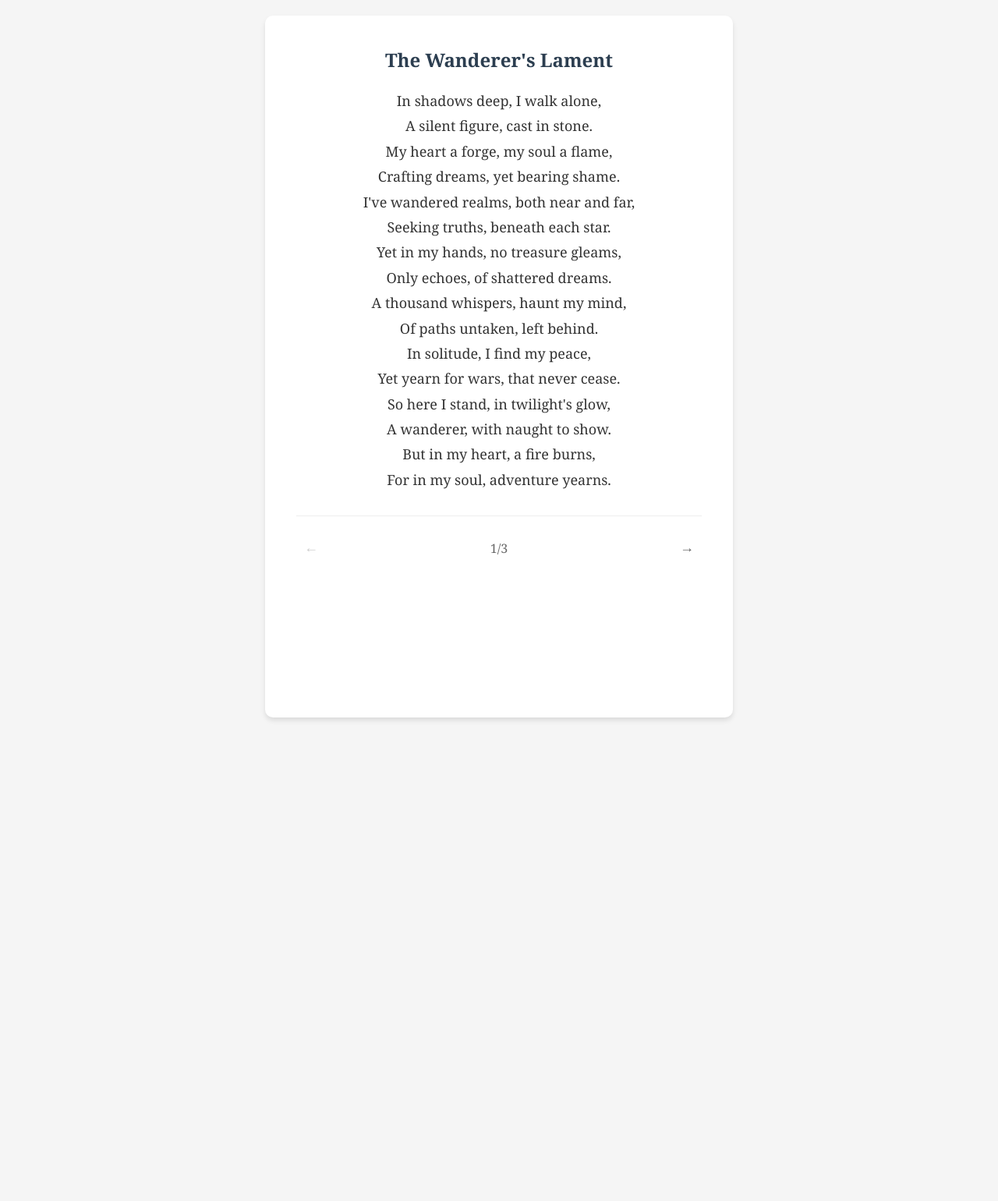
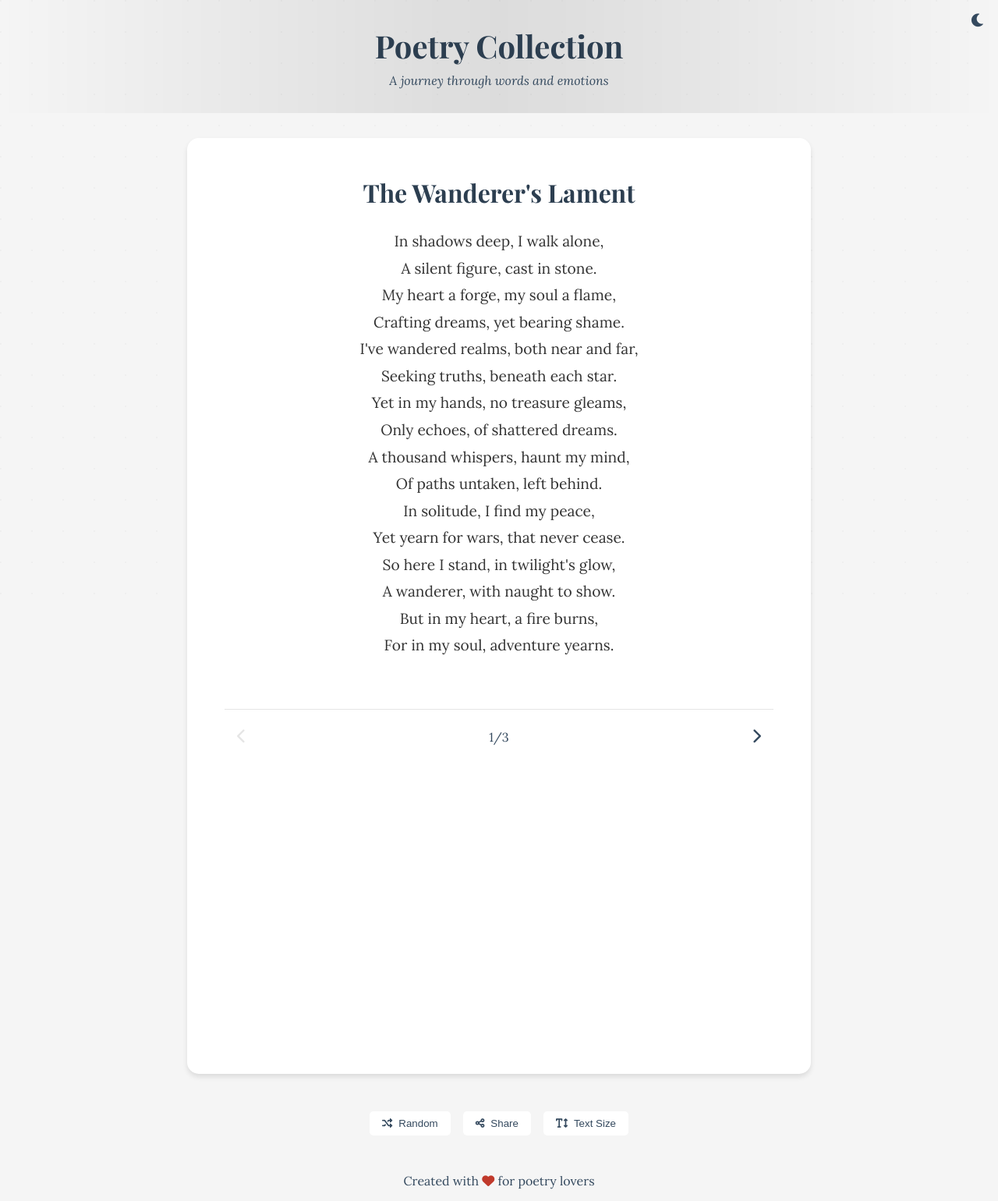
Before and after one commit to Kiyoraka/Poem-Library, a plain HTML site: page index.html in a window 1280 px wide. Shown: the whole page at 78% size. Before the commit the page ends 940 px from the top, so only its background shows below. Drawn offline with nearby package versions, Linux system fonts and the light colour scheme; a web font is replaced by a local one.

Commit message:
Final Update

```diff
--- a/asset/css/styles.css
+++ b/asset/css/styles.css
@@ -1,3 +1,24 @@
+:root {
+    --primary-color: #2c3e50;
+    --secondary-color: #34495e;
+    --accent-color: #c0392b;
+    --background-color: #f5f5f5;
+    --text-color: #333;
+    --card-background: #ffffff;
+    --shadow-color: rgba(0, 0, 0, 0.1);
+}
+
+/* Dark theme variables */
+[data-theme="dark"] {
+    --primary-color: #ecf0f1;
+    --secondary-color: #bdc3c7;
+    --accent-color: #e74c3c;
+    --background-color: #2c3e50;
+    --text-color: #ecf0f1;
+    --card-background: #34495e;
+    --shadow-color: rgba(0, 0, 0, 0.3);
+}
+
 * {
     margin: 0;
     padding: 0;
@@ -5,31 +26,69 @@
 }
 
 body {
-    font-family: 'Georgia', serif;
-    background-color: #f5f5f5;
-    color: #333;
+    font-family: 'Lora', serif;
+    background-color: var(--background-color);
+    color: var(--text-color);
+    min-height: 100vh;
     display: flex;
-    justify-content: center;
-    align-items: center;
-    min-height: 100vh;
-    padding: 20px;
+    flex-direction: column;
+    transition: background-color 0.3s ease;
 }
 
-.container {
-    max-width: 600px;
+.background-pattern {
+    position: fixed;
+    top: 0;
+    left: 0;
     width: 100%;
-    background: white;
-    padding: 40px;
-    border-radius: 10px;
-    box-shadow: 0 4px 6px rgba(0, 0, 0, 0.1);
+    height: 100%;
+    opacity: 0.03;
+    z-index: -1;
+    background-image: radial-gradient(circle at 1px 1px, var(--text-color) 1px, transparent 0);
+    background-size: 40px 40px;
+}
+
+header {
+    text-align: center;
+    padding: 2rem 0;
+    background: linear-gradient(to right, transparent, var(--shadow-color), transparent);
+}
+
+.site-title {
+    font-family: 'Playfair Display', serif;
+    font-size: 2.5rem;
+    color: var(--primary-color);
+    margin-bottom: 0.5rem;
+}
+
+.site-subtitle {
+    font-style: italic;
+    color: var(--secondary-color);
+}
+
+main {
+    flex: 1;
+    display: flex;
+    flex-direction: column;
+    align-items: center;
+    padding: 2rem;
+}
+
+.poem-frame {
+    max-width: 800px;
+    width: 100%;
+    background: var(--card-background);
+    padding: 3rem;
+    border-radius: 15px;
+    box-shadow: 0 4px 6px var(--shadow-color);
     position: relative;
+    margin-bottom: 2rem;
     aspect-ratio: 2/3;
     display: flex;
     flex-direction: column;
 }
 
 .poem-container {
-    flex-grow: 1;
+    flex: 1;
     display: flex;
     flex-direction: column;
     justify-content: center;
@@ -42,62 +101,154 @@ body {
 }
 
 .poem-title {
-    font-size: 24px;
-    margin-bottom: 20px;
+    font-family: 'Playfair Display', serif;
+    font-size: 2rem;
+    margin-bottom: 1.5rem;
     text-align: center;
-    color: #2c3e50;
+    color: var(--primary-color);
 }
 
 .poem-content {
-    font-size: 18px;
+    font-size: 1.2rem;
     line-height: 1.8;
     text-align: center;
     white-space: pre-line;
+    color: var(--text-color);
+}
+
+.poem-info {
+    margin-top: 2rem;
+    text-align: center;
+    font-style: italic;
+    color: var(--secondary-color);
 }
 
 .navigation {
     display: flex;
     justify-content: space-between;
     align-items: center;
-    margin-top: 30px;
-    padding-top: 20px;
-    border-top: 1px solid #eee;
+    margin-top: 2rem;
+    padding-top: 1rem;
+    border-top: 1px solid var(--shadow-color);
 }
 
 .nav-button {
     background: none;
     border: none;
-    font-size: 18px;
-    color: #666;
+    font-size: 1.2rem;
+    color: var(--secondary-color);
     cursor: pointer;
-    padding: 10px;
-    transition: color 0.3s ease;
+    padding: 0.5rem 1rem;
+    border-radius: 5px;
+    transition: all 0.3s ease;
 }
 
-.nav-button:hover {
-    color: #2c3e50;
+.nav-button:hover:not(:disabled) {
+    color: var(--primary-color);
+    background-color: var(--shadow-color);
 }
 
 .nav-button:disabled {
-    color: #ccc;
+    color: var(--shadow-color);
     cursor: not-allowed;
 }
 
 .page-indicator {
-    font-size: 16px;
-    color: #666;
+    font-size: 1rem;
+    color: var(--secondary-color);
 }
 
-/* Loading state */
-.loading {
-    text-align: center;
-    padding: 20px;
-    color: #666;
+.controls-panel {
+    display: flex;
+    gap: 1rem;
+    margin-top: 1rem;
 }
 
-/* Error state */
+.control-btn {
+    background: var(--card-background);
+    border: none;
+    padding: 0.5rem 1rem;
+    border-radius: 5px;
+    cursor: pointer;
+    color: var(--secondary-color);
+    display: flex;
+    align-items: center;
+    gap: 0.5rem;
+    transition: all 0.3s ease;
+}
+
+.control-btn:hover {
+    background: var(--primary-color);
+    color: var(--card-background);
+}
+
+.theme-toggle {
+    position: absolute;
+    top: 1rem;
+    right: 1rem;
+    background: none;
+    border: none;
+    color: var(--secondary-color);
+    cursor: pointer;
+    font-size: 1.2rem;
+    transition: color 0.3s ease;
+}
+
+.theme-toggle:hover {
+    color: var(--primary-color);
+}
+
+footer {
+    text-align: center;
+    padding: 1rem;
+    color: var(--secondary-color);
+}
+
+footer .fa-heart {
+    color: var(--accent-color);
+}
+
+/* Loading and error states */
+.loading, .error {
+    text-align: center;
+    padding: 2rem;
+}
+
+.loading {
+    color: var(--secondary-color);
+}
+
 .error {
-    text-align: center;
-    padding: 20px;
-    color: #e74c3c;
+    color: var(--accent-color);
 }
+
+/* Responsive design */
+@media (max-width: 768px) {
+    .poem-frame {
+        padding: 2rem;
+        margin: 1rem;
+    }
+
+    .poem-title {
+        font-size: 1.5rem;
+    }
+
+    .poem-content {
+        font-size: 1rem;
+    }
+
+    .controls-panel {
+        flex-wrap: wrap;
+        justify-content: center;
+    }
+}
+
+/* Animations */
+@keyframes fadeIn {
+    from { opacity: 0; }
+    to { opacity: 1; }
+}
+
+.poem-container.active {
+    animation: fadeIn 0.5s ease forwards;
+}
--- a/index.html
+++ b/index.html
@@ -3,20 +3,70 @@
 <head>
     <meta charset="UTF-8">
     <meta name="viewport" content="width=device-width, initial-scale=1.0">
-    <title>Poetry Slider</title>
+    <title>Poetry Collection</title>
     <link rel="stylesheet" href="asset/css/styles.css">
+    <!-- Add Google Fonts -->
+    <link href="https://fonts.googleapis.com/css2?family=Playfair+Display:ital,wght@0,400;0,700;1,400&family=Lora:ital@0;1&display=swap" rel="stylesheet">
+    <!-- Add Font Awesome for icons -->
+    <link rel="stylesheet" href="https://cdnjs.cloudflare.com/ajax/libs/font-awesome/6.0.0/css/all.min.css">
 </head>
 <body>
-    <div class="container">
-        <div id="poemSlider"></div>
-        <div class="navigation">
-            <button class="nav-button" id="prevBtn">←</button>
-            <div class="page-indicator">
-                <span id="currentPage">1</span>/<span id="totalPages">1</span>
+    <div class="background-pattern"></div>
+    <header>
+        <h1 class="site-title">Poetry Collection</h1>
+        <p class="site-subtitle">A journey through words and emotions</p>
+    </header>
+
+    <main class="container">
+        <!-- Theme toggle button -->
+        <button id="themeToggle" class="theme-toggle">
+            <i class="fas fa-moon"></i>
+        </button>
+
+        <div class="poem-frame">
+            <div id="poemSlider"></div>
+
+            <!-- Info panel -->
+            <div class="poem-info">
+                <div class="reading-time"></div>
+                <div class="poem-metadata"></div>
             </div>
-            <button class="nav-button" id="nextBtn">→</button>
+
+            <!-- Navigation -->
+            <div class="navigation">
+                <button class="nav-button" id="prevBtn">
+                    <i class="fas fa-chevron-left"></i>
+                </button>
+                <div class="page-indicator">
+                    <span id="currentPage">1</span>/<span id="totalPages">1</span>
+                </div>
+                <button class="nav-button" id="nextBtn">
+                    <i class="fas fa-chevron-right"></i>
+                </button>
+            </div>
         </div>
-    </div>
+
+        <!-- Controls panel -->
+        <div class="controls-panel">
+            <button class="control-btn" id="randomBtn">
+                <i class="fas fa-random"></i>
+                Random
+            </button>
+            <button class="control-btn" id="shareBtn">
+                <i class="fas fa-share-alt"></i>
+                Share
+            </button>
+            <button class="control-btn" id="fontSizeBtn">
+                <i class="fas fa-text-height"></i>
+                Text Size
+            </button>
+        </div>
+    </main>
+
+    <footer>
+        <p>Created with <i class="fas fa-heart"></i> for poetry lovers</p>
+    </footer>
+
     <script src="asset/js/script.js"></script>
 </body>
 </html>
```
